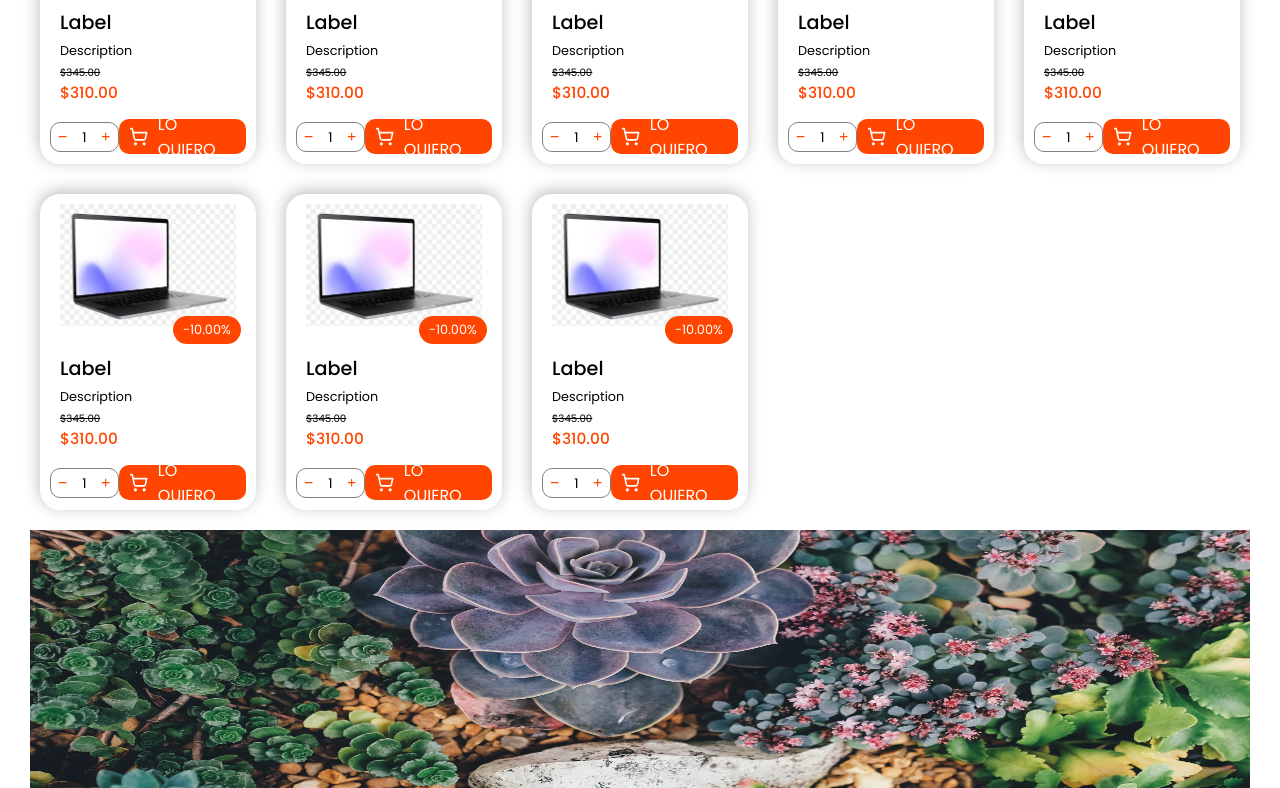
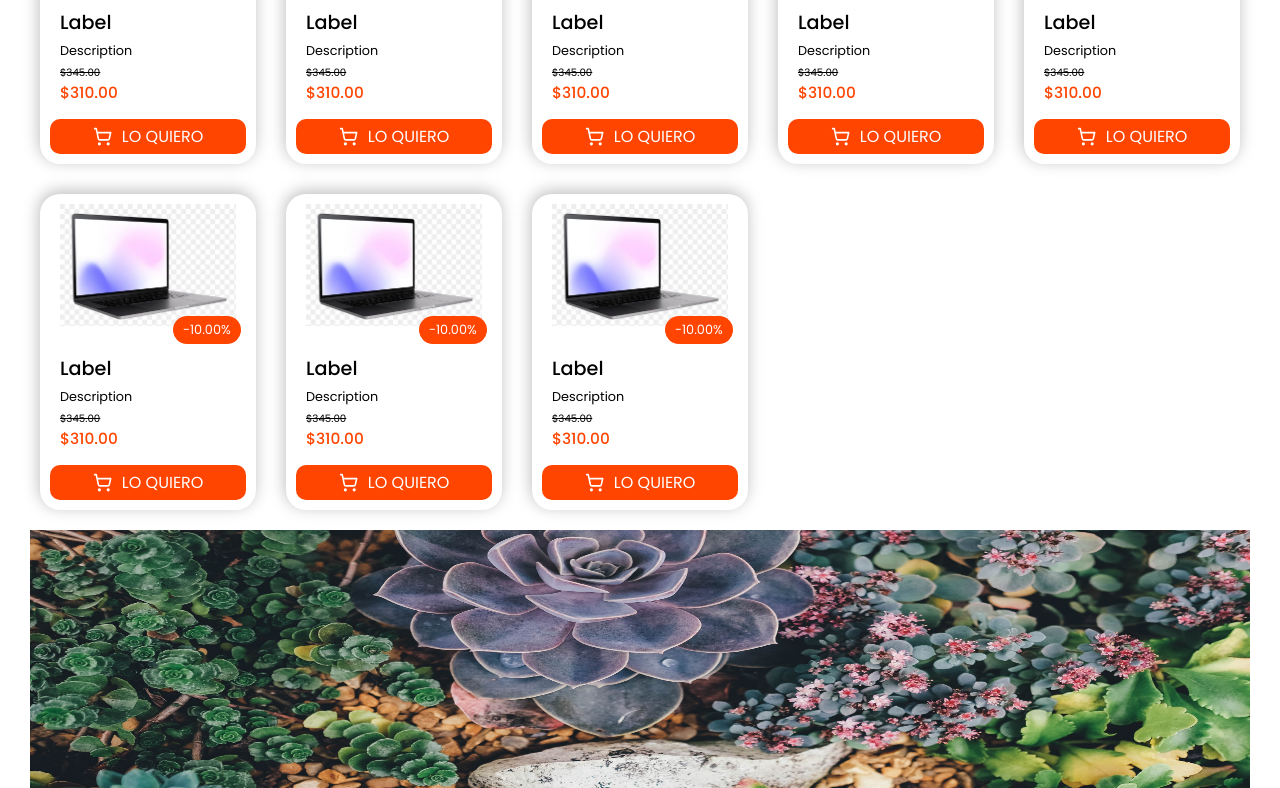
Before and after one commit to SmilingWitch/e-commece, a Next.js app: page /home in a window 1280 px wide. Shown: the part 1192-1980 px from the top of the page. Built offline with nearby package versions, Linux system fonts and the light colour scheme.

Commit message:
ref: comment actions button in ProductCard

```diff
--- a/src/components/productCard.jsx
+++ b/src/components/productCard.jsx
@@ -46,7 +46,7 @@ export default function ProductCard({url}) {
 
 
           <div className={style.buySection}>
-              <div className={style.actions}>
+              {/*<div className={style.actions}>
                   <button className={style.btn} onClick={handleDecrement}><HiOutlineMinusSm/></button>
                     <div className={style.inputCont}>
                       <div className={style.input}>
@@ -69,7 +69,7 @@ export default function ProductCard({url}) {
                       </div>
                     </div>
                   <button className={style.btn} onClick={handleIncrement}><HiOutlinePlusSm/></button>
-               </div>
+               </div>*/}
               <div className={style.btnBx}>
                   <div className={style.icon}><LuShoppingCart /></div>
                   <div className={style.cart}>Lo quiero</div>
```
